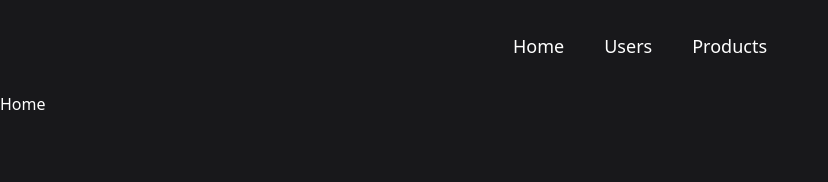
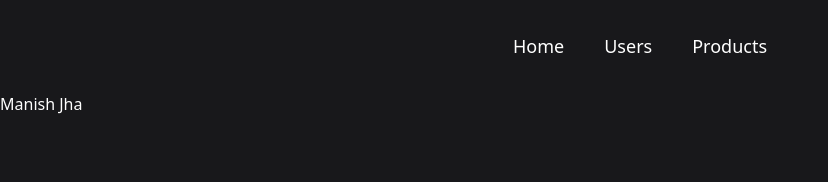
Before and after one commit to maanis/reduxToolkit, a React (Vite) app: page / in a window 1280 px wide. Shown: the top 182 px of the page, without its empty margins (0-828 px from the left). Built offline with nearby package versions, Linux system fonts and the light colour scheme.

Commit message:
add HomeContext to provide user name and update Home component to display it

```diff
--- a/src/components/Home.jsx
+++ b/src/components/Home.jsx
@@ -1,8 +1,11 @@
-import React from 'react'
+import React, { useContext } from 'react'
+import { HomeContext } from '../context/HomeContext'
 
 const Home = () => {
+  const { name } = useContext(HomeContext)
+  console.log(name)
   return (
-    <div>Home</div>
+    <div>{name}</div>
   )
 }
 
--- /dev/null
+++ b/src/context/HomeContext.jsx
@@ -0,0 +1,10 @@
+import { createContext } from "react";
+
+export const HomeContext = createContext();
+
+export const HomeProvider = ({ children }) => {
+    const name = 'Manish Jha'
+    return <HomeContext.Provider value={{name}}>
+        {children}
+    </HomeContext.Provider>
+}
--- a/src/main.jsx
+++ b/src/main.jsx
@@ -5,11 +5,14 @@ import { BrowserRouter } from 'react-router-dom'
 import { ApiProvider } from '@reduxjs/toolkit/query/react'
 import { store } from './assets/store/store.js'
 import { Provider } from 'react-redux'
+import { HomeProvider } from './context/HomeContext.jsx'
 
 createRoot(document.getElementById('root')).render(
   <Provider store={store}>
-    <BrowserRouter>
-      <App />
-    </BrowserRouter>
+    <HomeProvider>
+      <BrowserRouter>
+        <App />
+      </BrowserRouter>
+    </HomeProvider>
   </Provider>
 )
```
